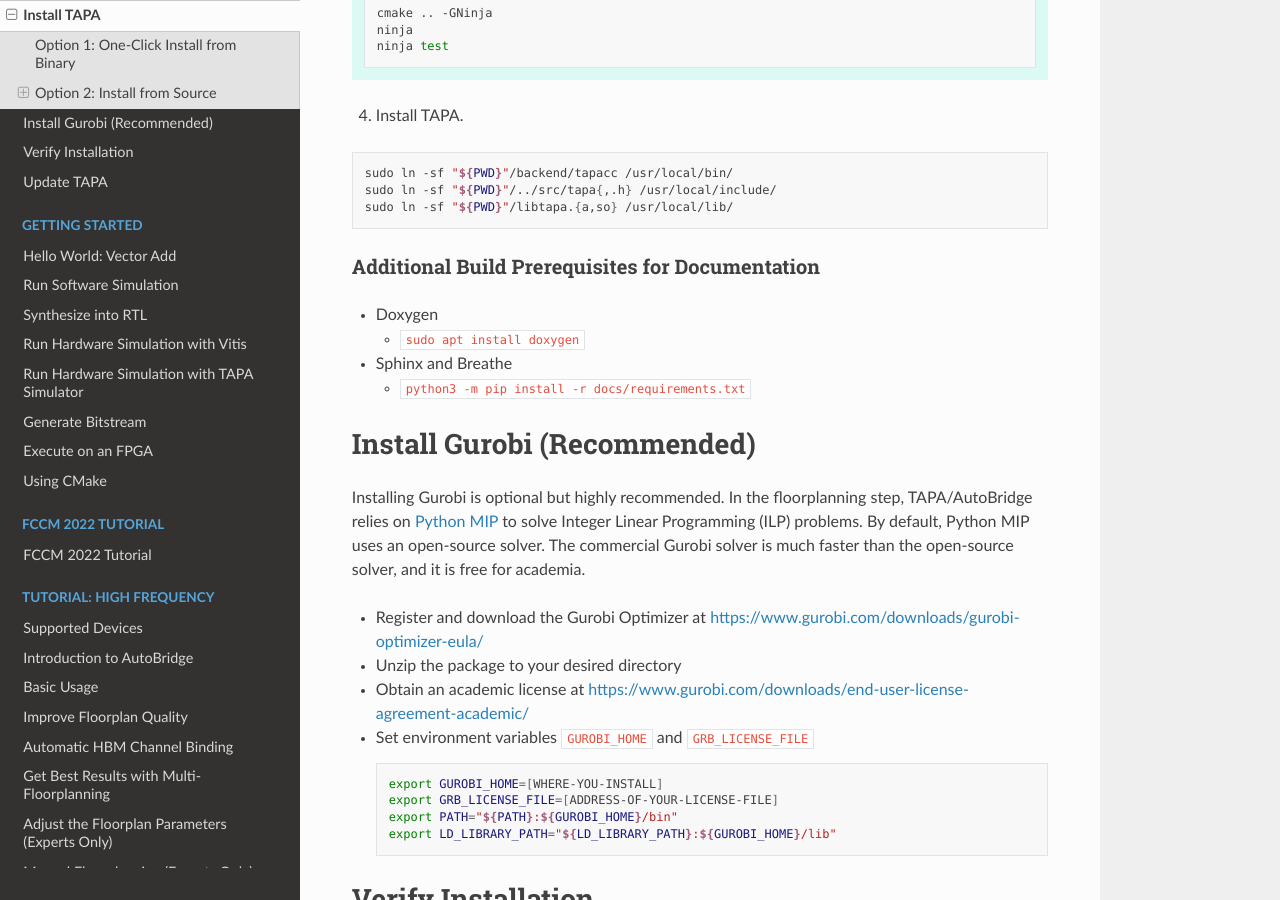
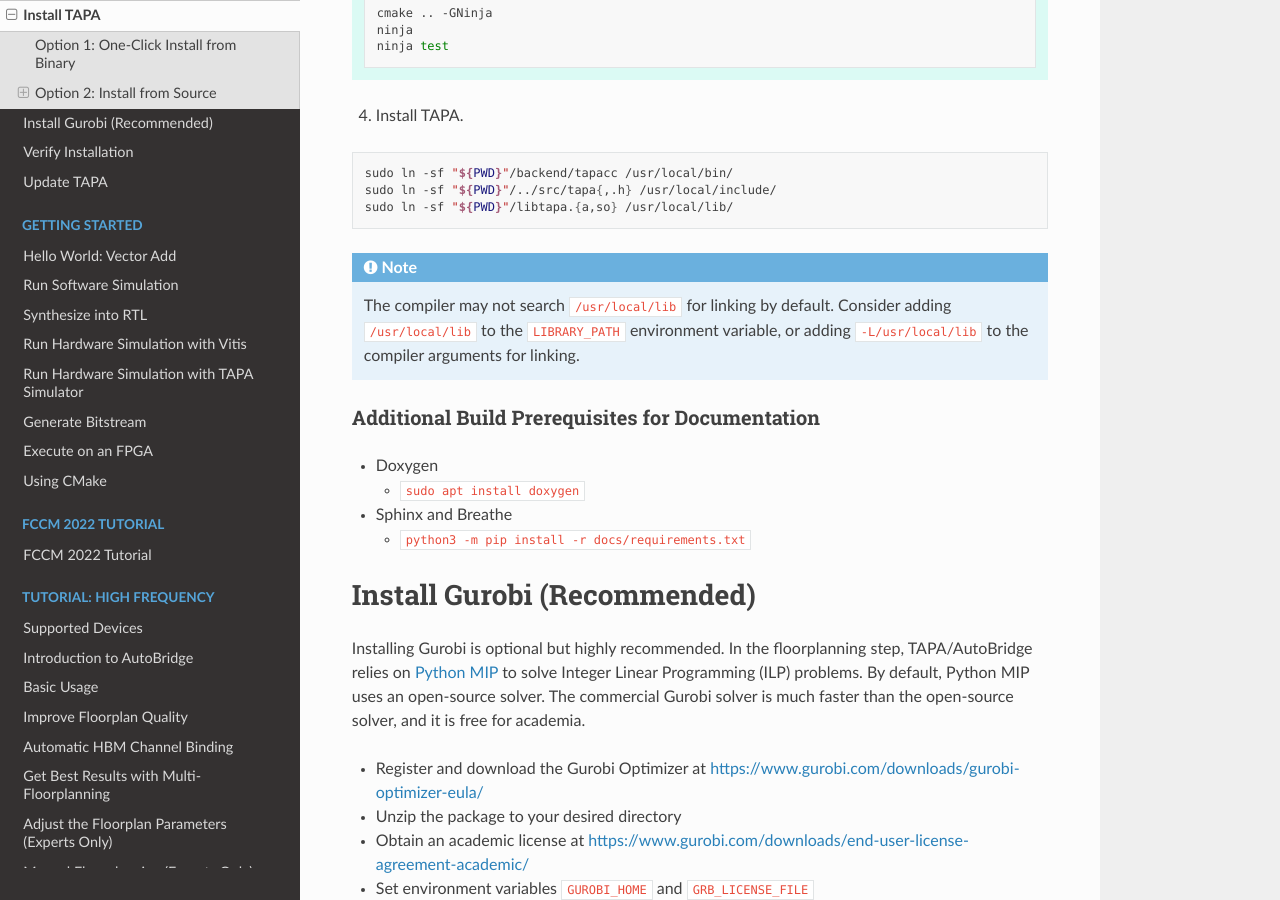
Before and after one commit to rapidstream-org/rapidstream-tapa, a Sphinx documentation site: the page built from docs/installation.rst, in a window 1280 px wide and 900 px high, scrolled down 2539 px. Built offline with Sphinx 7.4.7 and the Read the Docs theme 2.0.0, drawn with Linux system fonts in a browser that asks for light colours.

Commit message:
docs: add note about library path

```diff
--- a/docs/installation.rst
+++ b/docs/installation.rst
@@ -151,6 +151,13 @@
   sudo ln -sf "${PWD}"/../src/tapa{,.h} /usr/local/include/
   sudo ln -sf "${PWD}"/libtapa.{a,so} /usr/local/lib/
 
+.. note::
+
+  The compiler may not search ``/usr/local/lib`` for linking by default.
+  Consider adding ``/usr/local/lib`` to the ``LIBRARY_PATH`` environment
+  variable,
+  or adding ``-L/usr/local/lib`` to the compiler arguments for linking.
+
 Additional Build Prerequisites for Documentation
 ++++++++++++++++++++++++++++++++++++++++++++++++
 
```
